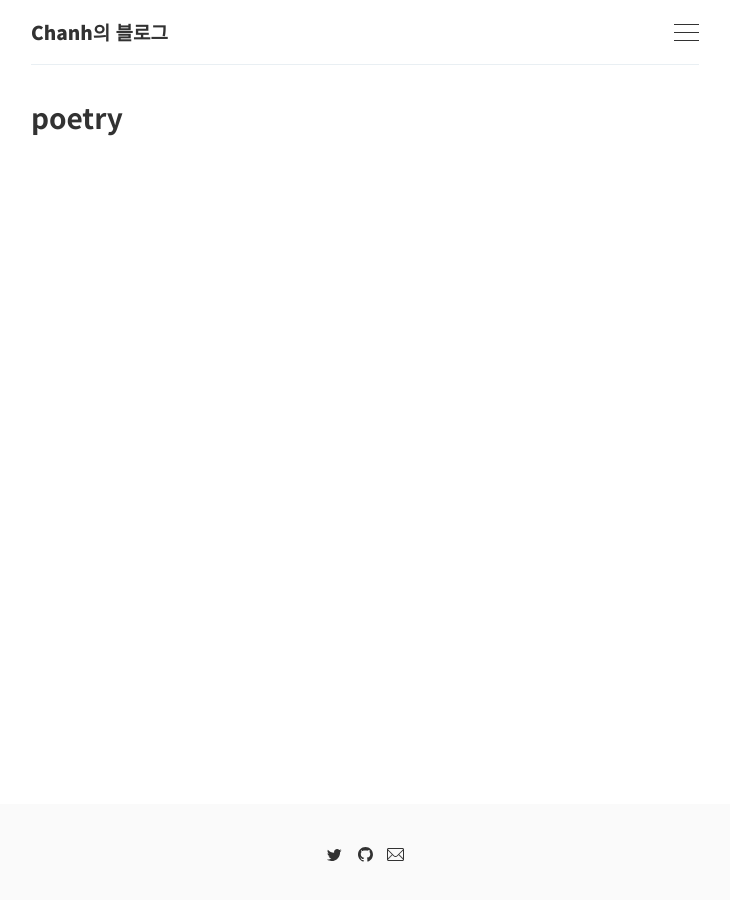
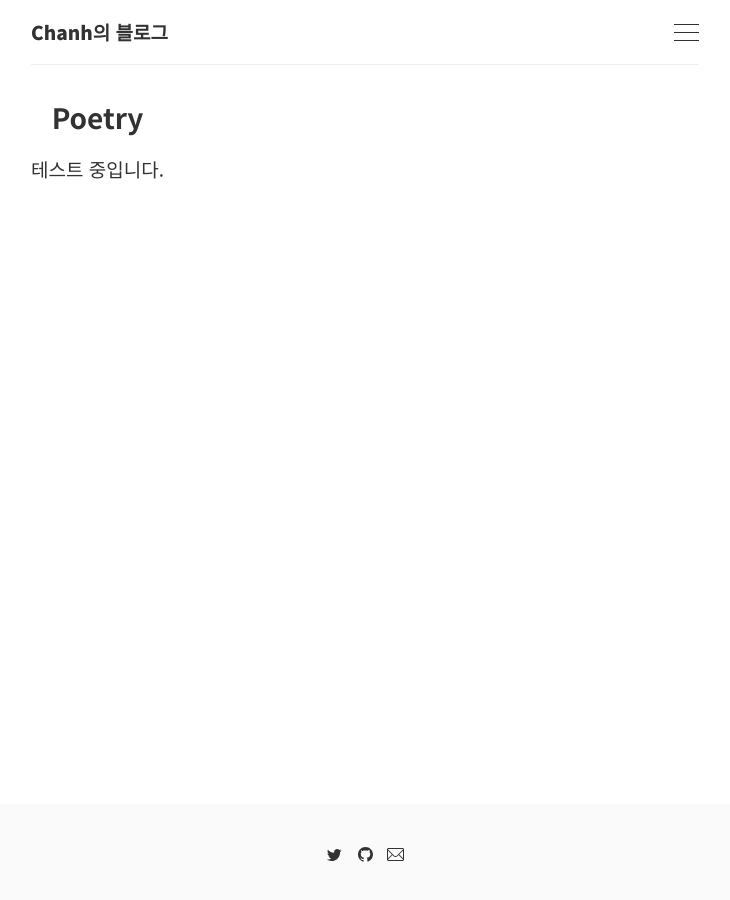
Before and after one commit to seochanh/seochanh.github.io, a Jekyll site: the page built from _pages/poetry.md, in a window 1280 px wide. Shown: the whole page, without its empty margins (275-1005 px from the left). Built offline with Jekyll 4.4.1, drawn with Linux system fonts in a browser that asks for light colours.

Commit message:
Update poetry.md

```diff
--- a/_pages/poetry.md
+++ b/_pages/poetry.md
@@ -1,10 +1,11 @@
 ---
 layout: page
 permalink: /poetry/
-title: poetry
+title: Poetry
 description: in reverse chronological order, dating back to 2002. Dates preserved as closely to orignal writing as possible.
 ---
 
+테스트 중입니다.
 <ul class="post-list">
 {% for poem in site.poetry reversed %}
     <li>
```
